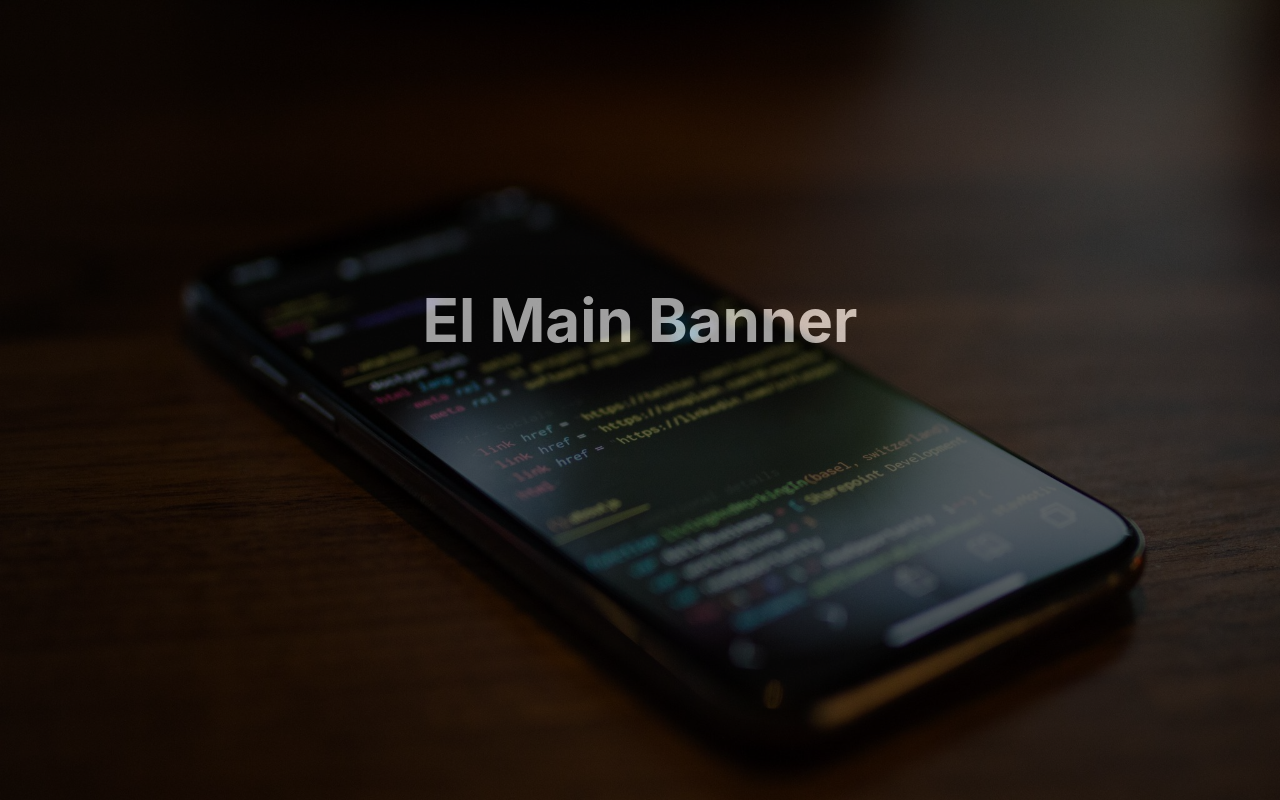
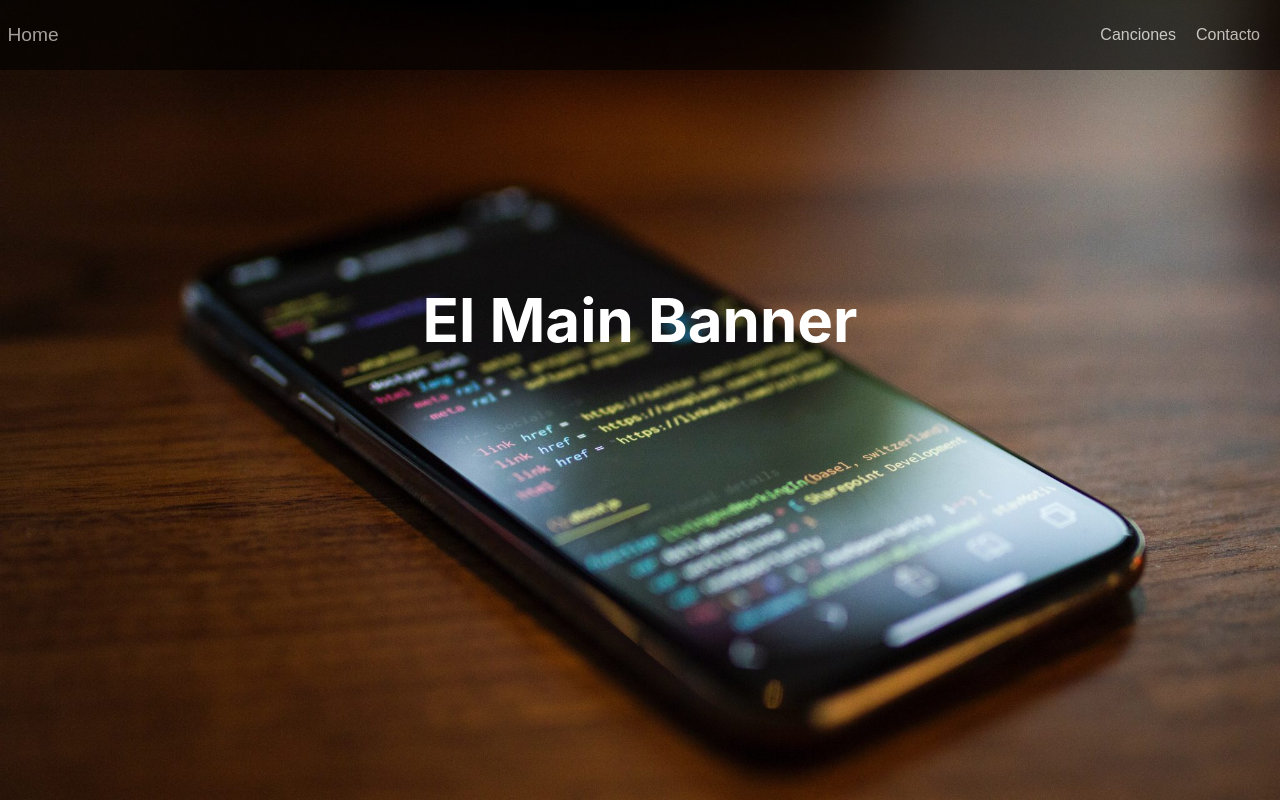
Before and after one commit to PabloCh95/landing-page-MCV, a React (Create React App) app in the folder cristo-es-vida/: page /#/ in a window 1280 px wide. Shown: the top 800 px of the page. Built offline with nearby package versions, Linux system fonts and the light colour scheme.

Commit message:
NavBar responsive

```diff
--- a/cristo-es-vida/package.json
+++ b/cristo-es-vida/package.json
@@ -8,6 +8,7 @@
     "@testing-library/user-event": "^12.1.10",
     "react": "^17.0.2",
     "react-dom": "^17.0.2",
+    "react-icons": "^4.3.1",
     "react-router-dom": "5.2.0",
     "react-scripts": "4.0.3",
     "web-vitals": "^1.0.1"
--- a/cristo-es-vida/src/components/Home/Body/MainBanner/MainBanner.css
+++ b/cristo-es-vida/src/components/Home/Body/MainBanner/MainBanner.css
@@ -6,7 +6,6 @@
   height: 500px;
 }
 .main-banner-text h2 {
-  position: absolute;
   color: #ffffff;
   font-size: 60px;
   font-weight: bold;
--- a/cristo-es-vida/src/components/MenuTop/MenuTop.css
+++ b/cristo-es-vida/src/components/MenuTop/MenuTop.css
@@ -1,13 +1,110 @@
+/*estilo para escritorio*/
 .menu-top {
   width: 100%;
+  height: 70px;
+  background-color: #000;
+  opacity: 0.6;
 }
+.menu-top-wrapper {
+  width: 100%;
+  max-width: 1300px;
+  height: 100%;
+  display: flex;
+  flex-wrap: wrap;
+  justify-content: space-between;
+  margin: auto;
+}
+
+.menu-top-logo {
+  color: #ffffff !important;
+  text-decoration: none;
+  width: 50px;
+  height: 70px;
+  margin-left: 0.5rem;
+  display: flex;
+  align-items: center;
+  justify-content: center;
+  font-size: 1.2rem;
+  font-family: sans-serif;
+}
+
+.menu-top-logo :hover {
+  text-shadow: #ffffff 0 0 10px;
+}
+
 .menu-top-content {
+  height: 100%;
+  display: flex;
+  align-items: center !important;
+  margin: 0 !important;
+  justify-content: space-between;
+  list-style: none;
+}
+.menu-top-item li {
+  height: 100%;
+}
+.menu-top-item-link {
+  color: #ffffff !important;
+  text-decoration: none;
+}
+/* Icono para menu mobile*/
+.menu-top-wrapper .menu-top-mobile-icon {
+  display: none;
+}
+.menu-top-content li {
+  margin-right: 20px;
+}
+.menu-top-content a {
+  text-decoration: none;
   display: flex;
   justify-content: center;
   align-items: center;
-  width: 100%;
-  height: 70px;
+  height: 100%;
+  color: #ffffff;
+  font-family: sans-serif;
+  font-size: 1rem;
+  font-weight: 300;
+  transition: 0.5s all ease;
 }
-.menu-top-content h1 {
-  color: #ffffff;
+.menu-top-content a:hover {
+  text-shadow: #ffffff 0 0 20px;
 }
+/*estilo para mobile y tablets*/
+@media screen and (max-width: 960px) {
+  .menu-top-wrapper .menu-top-mobile-icon {
+    display: flex;
+    align-items: center;
+    cursor: pointer;
+  }
+  .menu-top-wrapper .menu-top-mobile-icon svg {
+    fill: #ffffff;
+    margin-right: 0.5rem;
+    transition: 1.5s;
+    cursor: none !important;
+  }
+  .menu-top-wrapper .menu-top-mobile-icon:active svg {
+    filter: drop-shadow(0 0 10px #ffffff);
+  }
+  .menu-top-content {
+    background-color: black;
+    position: absolute;
+    top: 70px;
+    width: 100%;
+    height: 90vh;
+    justify-content: center;
+    flex-direction: column;
+    align-items: center;
+    transition: 0.5s all ease;
+    /*opacity: 1;*/
+  }
+  .menu-top-content li {
+    width: 100% !important;
+    height: 70px !important;
+    display: flex !important;
+    justify-content: ce !important;
+    align-items: center !important;
+    margin: 0;
+  }
+  .menu-top-content p {
+  }
+}
--- a/cristo-es-vida/src/components/MenuTop/MenuTop.js
+++ b/cristo-es-vida/src/components/MenuTop/MenuTop.js
@@ -1,14 +1,43 @@
-import React from 'react'
+import React,{useState} from 'react'
 import { Link } from 'react-router-dom'
+import {FaTimes,FaBars} from 'react-icons/fa'
+import { IconContext } from 'react-icons'
+
+import {arrayMenuTop} from '../../routes/routes-menu-top.js';
 
 import './MenuTop.css'
 
 export default function MenuTop() {
+    const [showMenu, setShowMenu] = useState(false)
+
     return (
             <header className='menu-top'>
-                <div className="menu-top-content">
+                <nav className="menu-top-wrapper">
+                    <IconContext.Provider value={{style:{fontSize:"2em"}}}>
+                    <Link to="/" className='menu-top-logo'>
+                        <p>Home</p>
+                    </Link>
+                    <div className="menu-top-mobile-icon" onClick={()=>setShowMenu(!showMenu)} >
+                        {showMenu ? <FaTimes color='#ffffff'/> : <FaBars color='#ffffff' />}
+                    </div>
+                    <ul className='menu-top-content' open={showMenu} style={{left:showMenu? "0" : "-100%"}}>
+                    {
+                        arrayMenuTop.map(item => {
 
-                </div>
+                            return(
+                                <li key={item.id}>
+                                    <Link to={item.url} key={item.url} >
+                                        <div>
+                                            <p>{item.name}</p>
+                                        </div>
+                                    </Link>
+                                </li>
+                            );
+                        })
+                    }
+                    </ul>
+                    </IconContext.Provider>
+                </nav>
             </header>
     )
 }
--- a/cristo-es-vida/src/layouts/LayoutsBasic.css
+++ b/cristo-es-vida/src/layouts/LayoutsBasic.css
@@ -7,9 +7,3 @@
   background-position: center center;
   height: 969px;
 }
-.main-banner-dark {
-  width: 100%;
-  height: 100%;
-  background-color: #000;
-  opacity: 0.6;
-}
--- a/cristo-es-vida/src/layouts/LayoutsBasic.js
+++ b/cristo-es-vida/src/layouts/LayoutsBasic.js
@@ -10,10 +10,9 @@ import './LayoutsBasic.css'
 export default function LayoutsBasic({routes}) {
     return (
         <div className="main-banner">
-            <div className="main-banner-dark">
                 <MenuTop/>
                 <LoadRoutes routes={routes}  />
-            </div>
+
         </div>
     )
 }
@@ -21,7 +20,7 @@ export default function LayoutsBasic({routes}) {
 function LoadRoutes({routes}){
     return (
     <Switch>
-        {  routes.map((route,index)=>(
+        {routes.map((route,index)=>(
         <Route
               key={index}
               path={route.path}
--- /dev/null
+++ b/cristo-es-vida/src/pages/Canciones.js
@@ -0,0 +1,9 @@
+import React from 'react'
+
+export default function Canciones() {
+    return (
+        <div>
+            <h1>Canciones</h1>
+        </div>
+    )
+}
--- /dev/null
+++ b/cristo-es-vida/src/pages/Contacto.js
@@ -0,0 +1,9 @@
+import React from 'react'
+
+export default function Contacto() {
+    return (
+        <div>
+            <h1>Contacto</h1>
+        </div>
+    )
+}
--- a/cristo-es-vida/src/routes/routes-menu-top.js
+++ b/cristo-es-vida/src/routes/routes-menu-top.js
@@ -1,18 +1,12 @@
 export const arrayMenuTop = [
     {
         id: 1,
-        name: 'Inicio',
-        url: '/',
-
-    },
-    {
-        id: 3,
         name: 'Canciones',
         url: '/canciones',
 
     },
     {
-        id: 4,
+        id: 2,
         name: 'Contacto',
         url: '/contacto',
 
```
Also changed, not shown: cristo-es-vida/src/routes/config.js (+12 -0 lines), 1 other file (tests, documents, lock files or other folders).
